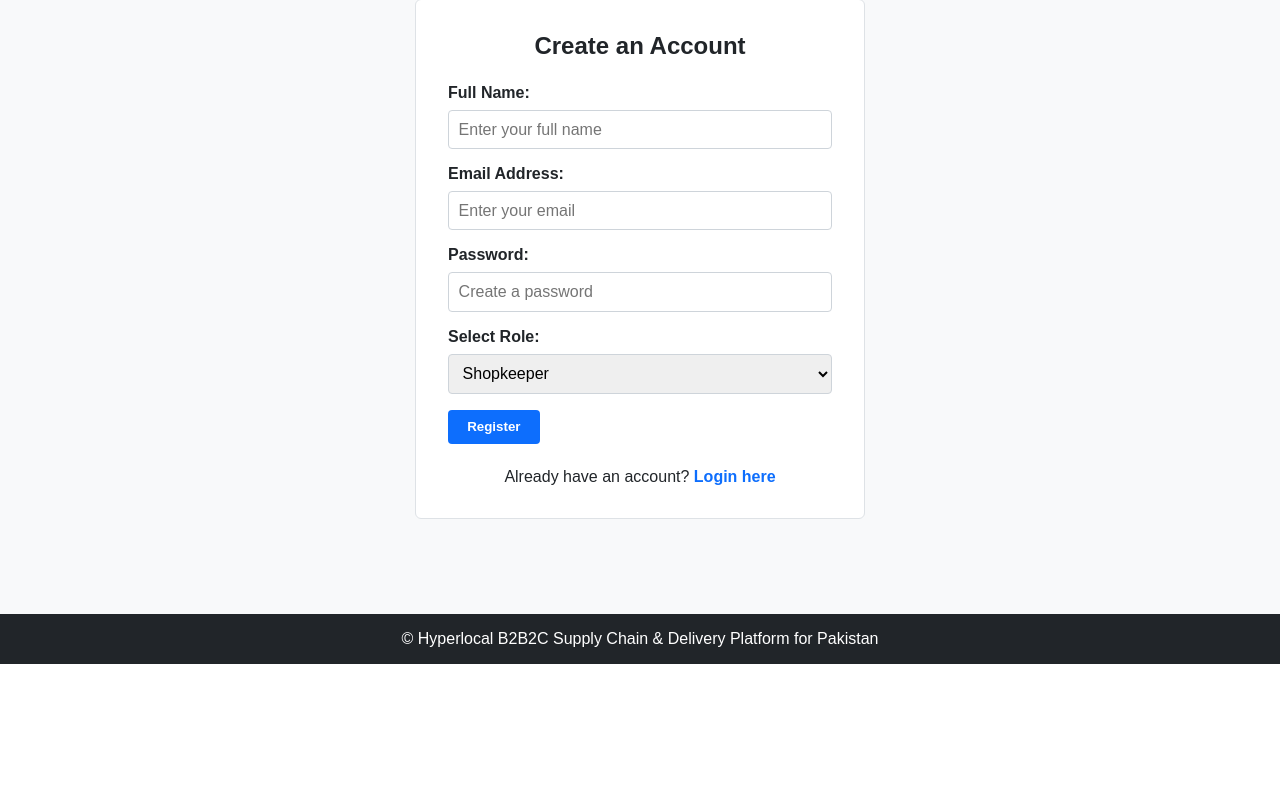
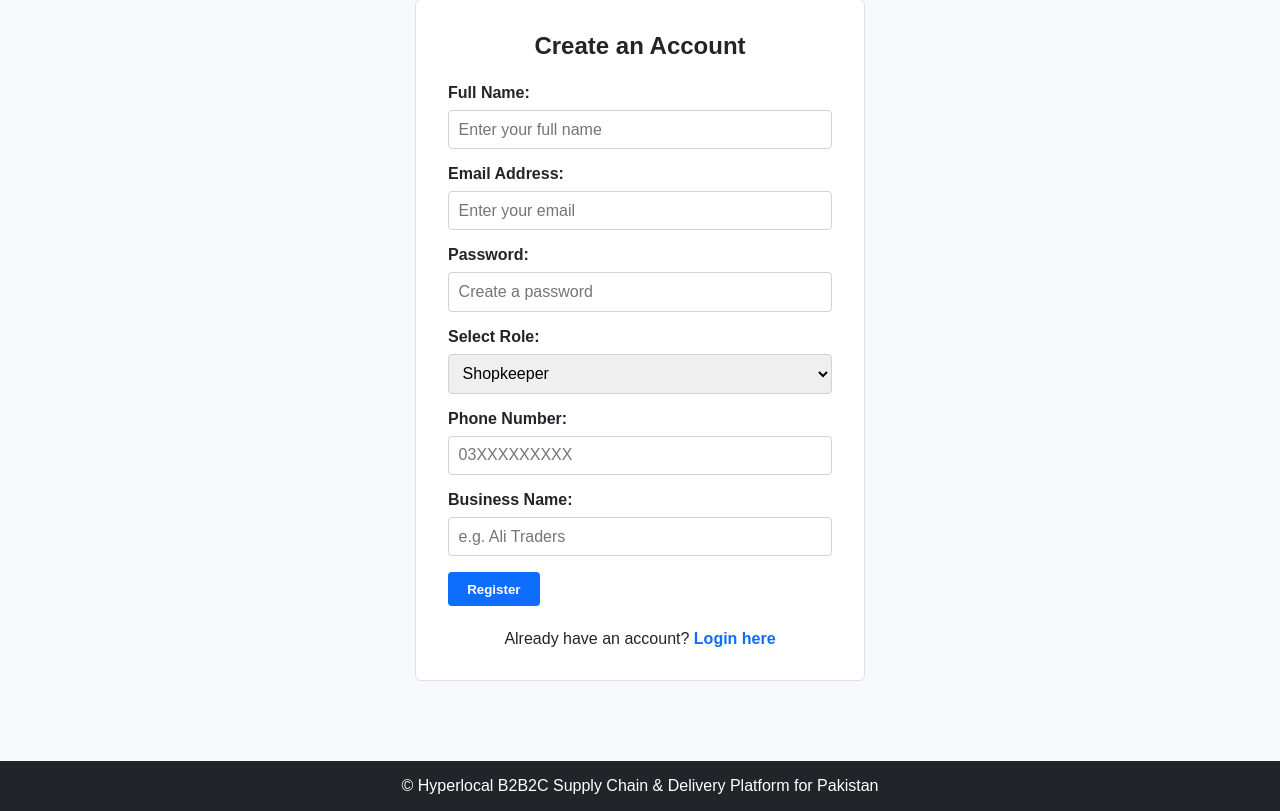
Before and after one commit to MHassaan2/Hyperlocal-B2B2C-Supply-Chain-Delivery-Platform-for-Pakistan, a Flask app: page /register in a window 1280 px wide. Shown: the part 136-947 px from the top of the page. Before the commit the page ends 800 px from the top, so only its background shows below. Run offline with Flask 3, Linux system fonts and the light colour scheme.

Commit message:
update feature

```diff
--- a/app.py
+++ b/app.py
@@ -17,6 +17,8 @@ def register():
         email = request.form["email"]
         password = request.form["password"]
         role = request.form["role"]
+        phone = request.form["phone"]
+        business_name = request.form.get("business_name") if role == "Wholesaler" else None
 
         # Password validation
         errors = []
@@ -38,11 +40,13 @@ def register():
         hashed_password = generate_password_hash(password)
         try:
             connection.execute("""
-            INSERT INTO users (name, email, password, role, created_AT) VALUES (?, ?, ?, ?, ?)
+            INSERT INTO users (name, email, password, role, phone, business_name, created_AT) VALUES (?, ?, ?, ?, ?, ?, ?)
             """, (name,
                   email,
                   hashed_password,
                   role,
+                  phone,
+                  business_name,
                   datetime.now().strftime("%Y-%m-%d %H:%M:%S")))
             connection.commit()
             flash("User registered successfully!", "success")
@@ -250,6 +254,7 @@ def wholesaler_orders():
        SELECT
             orders.*,
             users.name AS customer_name,
+            users.phone AS customer_phone,
             addresses.address_line,
             addresses.city,
             addresses.state,
@@ -267,6 +272,7 @@ def wholesaler_orders():
         "wholesaler/incoming_orders.html",
         orders=orders
     )
+
 @app.route("/wholesaler/update_order/<int:order_id>/<status>")
 def update_order(order_id, status):
     if not has_role("Wholesaler"):
@@ -320,10 +326,13 @@ def shopkeeper_orders():
         return redirect(url_for("login"))
     connection = get_db_connection()
     orders = connection.execute("""
-        SELECT *
+        SELECT orders.*,
+               COALESCE(users.business_name, users.name) AS wholesaler_name,
+               users.phone AS wholesaler_phone
         FROM orders
-        WHERE shopkeeper_id = ?
-        ORDER BY id DESC
+        JOIN users ON orders.wholesaler_id = users.id
+        WHERE orders.shopkeeper_id = ?
+        ORDER BY orders.id DESC
     """, (session["user_id"],)).fetchall()
     connection.close()
     return render_template(
@@ -507,7 +516,9 @@ def shopkeeper_products():
     if search:
         like_term = f"%{search}%"
         products = connection.execute("""
-            SELECT p.*, u.name AS wholesaler_name
+            SELECT p.*,
+                   COALESCE(u.business_name, u.name) AS wholesaler_name,
+                   u.phone AS wholesaler_phone
             FROM products p
             JOIN users u ON p.wholesaler_id = u.id
             WHERE p.name LIKE ?
@@ -517,7 +528,9 @@ def shopkeeper_products():
         """, (like_term, like_term, like_term)).fetchall()
     else:
         products = connection.execute("""
-            SELECT p.*, u.name AS wholesaler_name
+            SELECT p.*,
+                   COALESCE(u.business_name, u.name) AS wholesaler_name,
+                   u.phone AS wholesaler_phone
             FROM products p
             JOIN users u ON p.wholesaler_id = u.id
             ORDER BY p.id DESC
@@ -529,6 +542,7 @@ def shopkeeper_products():
         products=products,
         search=search
     )
+
 @app.route("/shopkeeper/cart/add/<int:product_id>", methods=["POST"])
 def add_to_cart(product_id):
     if not has_role("Shopkeeper"):
--- a/database/database.py
+++ b/database/database.py
@@ -17,6 +17,8 @@ def create_user_table():
             email TEXT NOT NULL UNIQUE,
             password TEXT NOT NULL,
             role TEXT NOT NULL,
+            phone TEXT NOT NULL UNIQUE,
+            business_name TEXT,
             created_AT TEXT NOT NULL
         )
     ''')
--- a/templates/register.html
+++ b/templates/register.html
@@ -30,6 +30,15 @@
                 <option value="Wholesaler">Wholesaler</option>
             </select>
         </div>
+        <div class="form-group">
+            <label for="phone">Phone Number:</label>
+            <input type="tel" id="phone" name="phone" placeholder="03XXXXXXXXX" required>
+        </div>
+
+        <div class="form-group">
+            <label for="business-name">Business Name:</label>
+            <input type="text" id="text" name="business_name" placeholder="e.g. Ali Traders" required>
+        </div>
 
         <button type="submit" class="btn btn-primary">Register</button>
     </form>
--- a/templates/shopkeeper/orders.html
+++ b/templates/shopkeeper/orders.html
@@ -12,6 +12,7 @@
                 <th>Order ID</th>
                 <th>Date</th>
                 <th>Total Amount</th>
+                <th>Wholesaler</th>
                 <th>Status</th>
             </tr>
         </thead>
@@ -21,6 +22,10 @@
                 <td>ORD-{{ order.shopkeeper_id }}-{{ order.id }}</td>
                 <td>{{ order.created_at }}</td>
                 <td>Rs. {{ order.total_amount }}</td>
+                <td>{{ order.wholesaler_name }}
+                        {% if order.wholesaler_phone %}
+                        <br><small class="text-muted">{{ order.wholesaler_phone }}</small>
+                    {% endif %}</td>
                 <td>
  <span class="badge badge-{{ 'warning' if order.status == 'Pending'
                         else 'danger' if order.status == 'Cancelled'
--- a/templates/shopkeeper/products.html
+++ b/templates/shopkeeper/products.html
@@ -42,6 +42,12 @@
                     <strong>Wholesaler:</strong>
                     {{ product.wholesaler_name }}
                 </p>
+                {% if product.wholesaler_phone %}
+                <p>
+                    <strong>Contact:</strong>
+                    <a href="tel:{{ product.wholesaler_phone }}">{{ product.wholesaler_phone }}</a>
+                </p>
+                {% endif %}
                 <!-- Add to Cart -->
                 <form method="POST"
                       action="{{ url_for('add_to_cart', product_id=product.id) }}">
--- a/templates/wholesaler/incoming_orders.html
+++ b/templates/wholesaler/incoming_orders.html
@@ -14,6 +14,7 @@
                 <th>Total Amount</th>
                 <th>Status</th>
                 <th>Action</th>
+                <th>Phone</th>
                 <th>Delivery Address</th>
             </tr>
         </thead>
@@ -53,6 +54,9 @@
                     {% endif %}
                 </td>
                 <td>
+                    <small class="text-muted">{{ order.customer_phone }}</small>
+                </td>
+                <td>
                     {{ order.address_line }}, {{ order.city }}, {{ order.state }}
                     {% if order.postal_code %} - {{ order.postal_code }}{% endif %}
                 </td>
```
Also changed, not shown: database/database.db.
